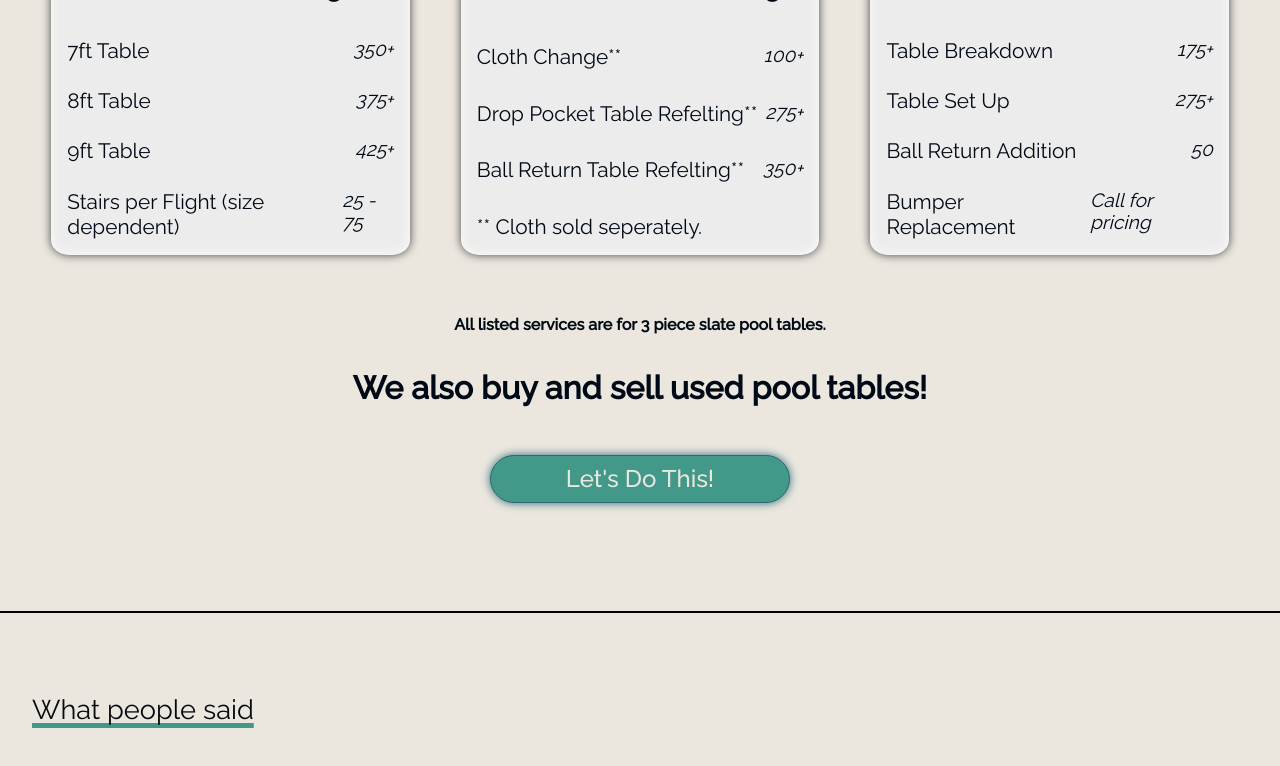
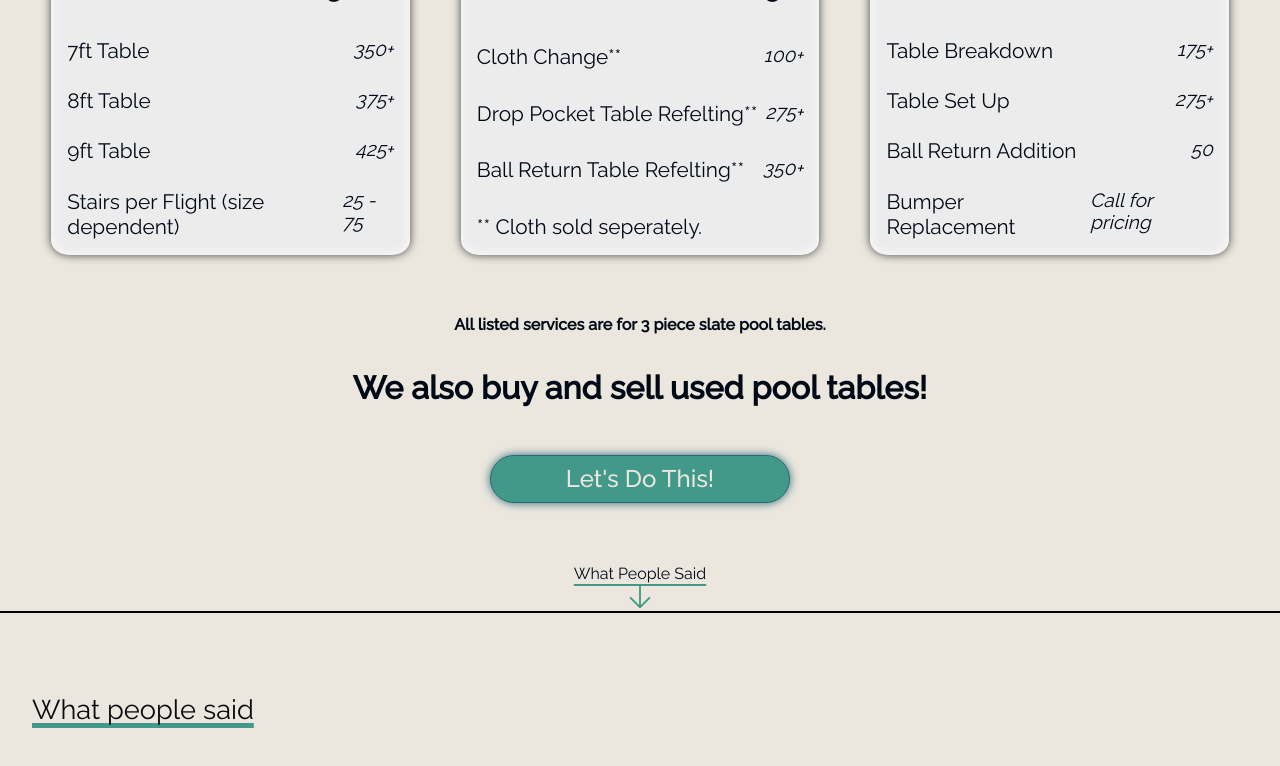
Before and after one commit to audemusprime/sunnys-game-room, a React (Vite) app: page / in a window 1280 px wide. Shown: the part 1789-2555 px from the top of the page. Built offline with nearby package versions, Linux system fonts and the light colour scheme; a web font is replaced by a local one.

Commit message:
adds arrow to service section

```diff
--- a/src/components/Services.jsx
+++ b/src/components/Services.jsx
@@ -55,6 +55,9 @@ function Services() {
         <h2>All listed services are for 3 piece slate pool tables.</h2>
         <h3 id="subheader">We also buy and sell used pool tables!</h3>
         <button>Let's Do This!</button>
+        <div id="arrow">
+          <Arrow link="#what-people-said">What People Said</Arrow>
+        </div>
       </div>
     </section>
   );
--- a/src/css/style.css
+++ b/src/css/style.css
@@ -329,6 +329,7 @@ svg {
   justify-items: center;
   align-items: center;
   font-size: 1rem;
+  position: relative;
 }
 
 #service-action h2 {
@@ -342,6 +343,12 @@ svg {
   font-size: clamp(1rem, 0.7rem + 5vw, 1.5rem);
   margin-top: -10rem;
   height: 3rem;
+}
+
+#service-action #arrow {
+  position: absolute;
+  bottom: 0;
+  align-self: center;
 }
 
 .contact {
```
